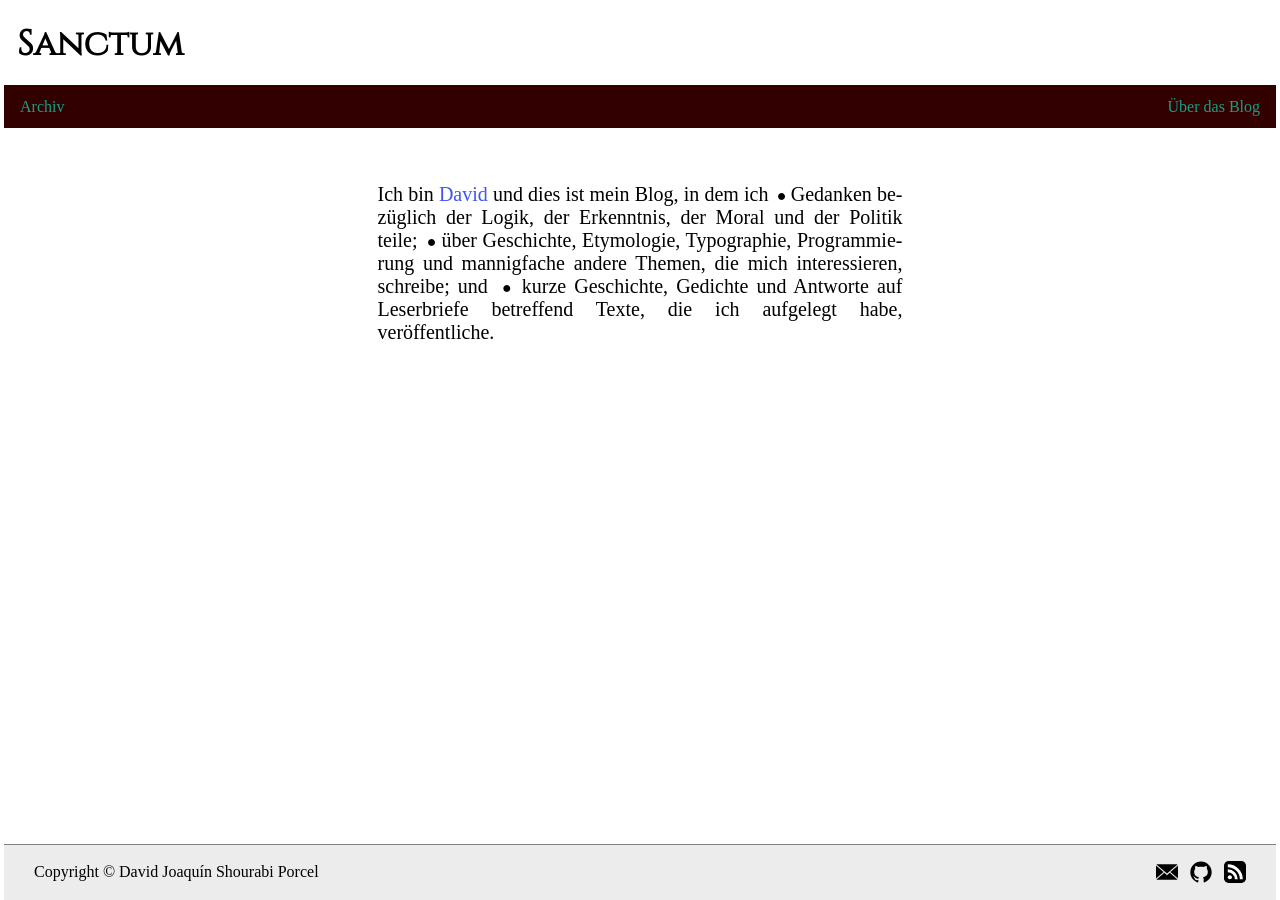
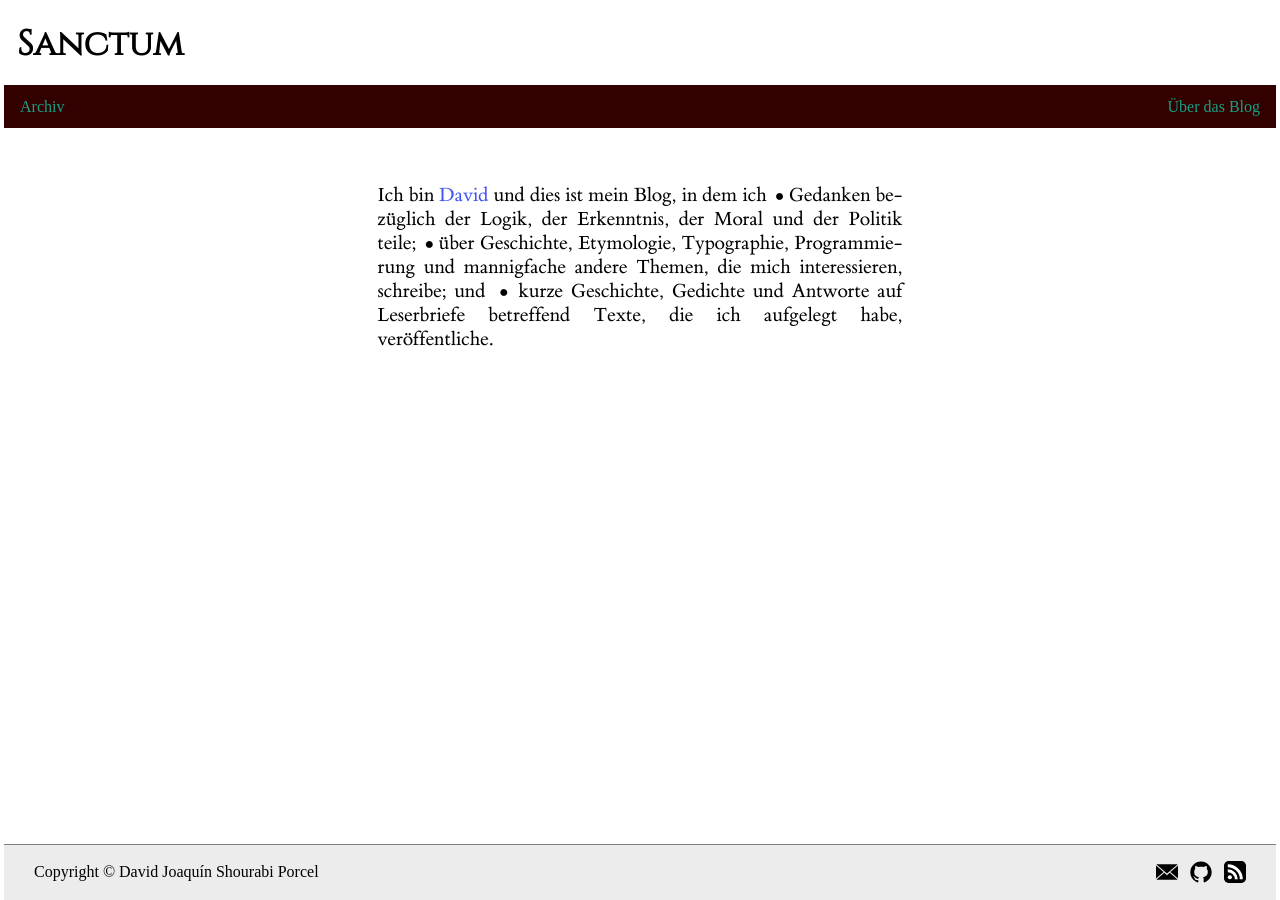
Before and after one commit to kalrish/blog, a Jekyll site: the page built from de/about.html, in a window 1280 px wide. Built offline with Jekyll 4.4.1, drawn with Linux system fonts in a browser that asks for light colours; some web fonts are replaced.

Commit message:
Offer font ET Book in WOFF2 format

```diff
--- a/_sass/fonts/et-book.scss
+++ b/_sass/fonts/et-book.scss
@@ -1,7 +1,7 @@
 @font-face {
   font-family: "et-book";
   src: url($baseurl + "/assets/fonts/et-book/et-book-roman-line-figures/et-book-roman-line-figures.eot");
-  src: url($baseurl + "/assets/fonts/et-book/et-book-roman-line-figures/et-book-roman-line-figures.eot?#iefix") format("embedded-opentype"), url($baseurl + "/assets/fonts/et-book/et-book-roman-line-figures/et-book-roman-line-figures.woff") format("woff"), url($baseurl + "/assets/fonts/et-book/et-book-roman-line-figures/et-book-roman-line-figures.ttf") format("truetype"), url($baseurl + "/assets/fonts/et-book/et-book-roman-line-figures/et-book-roman-line-figures.svg#etbookromanosf") format("svg");
+  src: url($baseurl + "/assets/fonts/et-book/et-book-roman-line-figures/et-book-roman-line-figures.eot?#iefix") format("embedded-opentype"), url($baseurl + "/assets/fonts/et-book/et-book-roman-line-figures/et-book-roman-line-figures.woff2") format("woff2"), url($baseurl + "/assets/fonts/et-book/et-book-roman-line-figures/et-book-roman-line-figures.woff") format("woff"), url($baseurl + "/assets/fonts/et-book/et-book-roman-line-figures/et-book-roman-line-figures.ttf") format("truetype"), url($baseurl + "/assets/fonts/et-book/et-book-roman-line-figures/et-book-roman-line-figures.svg#etbookromanosf") format("svg");
   font-weight: normal;
   font-style: normal
 }
@@ -9,7 +9,7 @@
 @font-face {
   font-family: "et-book";
   src: url($baseurl + "/assets/fonts/et-book/et-book-display-italic-old-style-figures/et-book-display-italic-old-style-figures.eot");
-  src: url($baseurl + "/assets/fonts/et-book/et-book-display-italic-old-style-figures/et-book-display-italic-old-style-figures.eot?#iefix") format("embedded-opentype"), url($baseurl + "/assets/fonts/et-book/et-book-display-italic-old-style-figures/et-book-display-italic-old-style-figures.woff") format("woff"), url($baseurl + "/assets/fonts/et-book/et-book-display-italic-old-style-figures/et-book-display-italic-old-style-figures.ttf") format("truetype"), url($baseurl + "/assets/fonts/et-book/et-book-display-italic-old-style-figures/et-book-display-italic-old-style-figures.svg#etbookromanosf") format("svg");
+  src: url($baseurl + "/assets/fonts/et-book/et-book-display-italic-old-style-figures/et-book-display-italic-old-style-figures.eot?#iefix") format("embedded-opentype"), url($baseurl + "/assets/fonts/et-book/et-book-display-italic-old-style-figures/et-book-display-italic-old-style-figures.woff2") format("woff2"), url($baseurl + "/assets/fonts/et-book/et-book-display-italic-old-style-figures/et-book-display-italic-old-style-figures.woff") format("woff"), url($baseurl + "/assets/fonts/et-book/et-book-display-italic-old-style-figures/et-book-display-italic-old-style-figures.ttf") format("truetype"), url($baseurl + "/assets/fonts/et-book/et-book-display-italic-old-style-figures/et-book-display-italic-old-style-figures.svg#etbookromanosf") format("svg");
   font-weight: normal;
   font-style: italic
 }
@@ -17,7 +17,7 @@
 @font-face {
   font-family: "et-book";
   src: url($baseurl + "/assets/fonts/et-book/et-book-bold-line-figures/et-book-bold-line-figures.eot");
-  src: url($baseurl + "/assets/fonts/et-book/et-book-bold-line-figures/et-book-bold-line-figures.eot?#iefix") format("embedded-opentype"), url($baseurl + "/assets/fonts/et-book/et-book-bold-line-figures/et-book-bold-line-figures.woff") format("woff"), url($baseurl + "/assets/fonts/et-book/et-book-bold-line-figures/et-book-bold-line-figures.ttf") format("truetype"), url($baseurl + "/assets/fonts/et-book/et-book-bold-line-figures/et-book-bold-line-figures.svg#etbookromanosf") format("svg");
+  src: url($baseurl + "/assets/fonts/et-book/et-book-bold-line-figures/et-book-bold-line-figures.eot?#iefix") format("embedded-opentype"), url($baseurl + "/assets/fonts/et-book/et-book-bold-line-figures/et-book-bold-line-figures.woff2") format("woff2"), url($baseurl + "/assets/fonts/et-book/et-book-bold-line-figures/et-book-bold-line-figures.woff") format("woff"),url($baseurl + "/assets/fonts/et-book/et-book-bold-line-figures/et-book-bold-line-figures.ttf") format("truetype"), url($baseurl + "/assets/fonts/et-book/et-book-bold-line-figures/et-book-bold-line-figures.svg#etbookromanosf") format("svg");
   font-weight: bold;
   font-style: normal
 }
```
Also changed, not shown: assets/fonts/et-book/et-book-bold-line-figures/et-book-bold-line-figures.woff2 (added), assets/fonts/et-book/et-book-display-italic-old-style-figures/et-book-display-italic-old-style-figures.woff2 (added), assets/fonts/et-book/et-book-roman-line-figures/et-book-roman-line-figures.woff2 (added), assets/fonts/et-book/et-book-roman-old-style-figures/et-book-roman-old-style-figures.woff2 (added), assets/fonts/et-book/et-book-semi-bold-old-style-figures/et-book-semi-bold-old-style-figures.woff2 (added).
